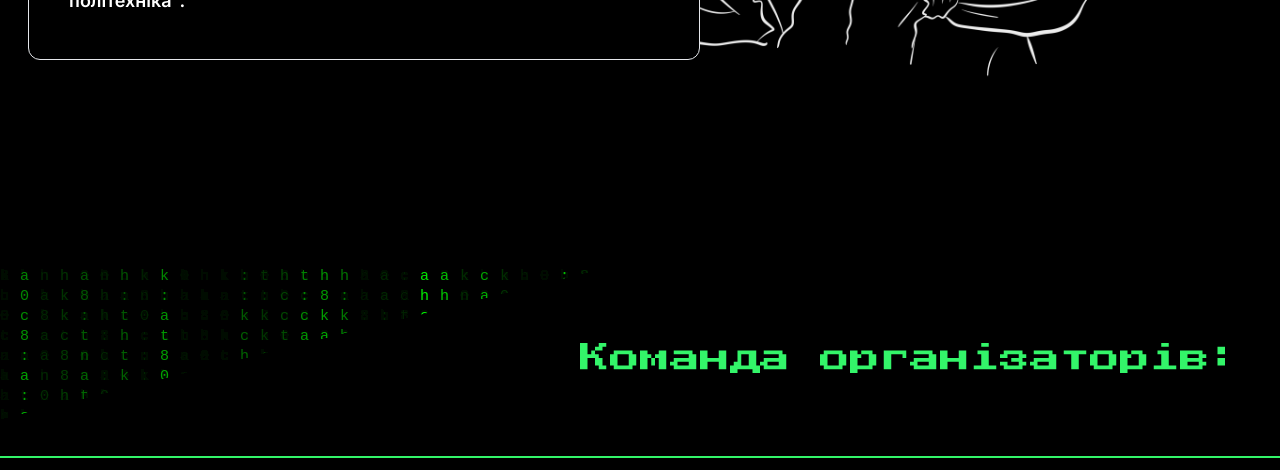
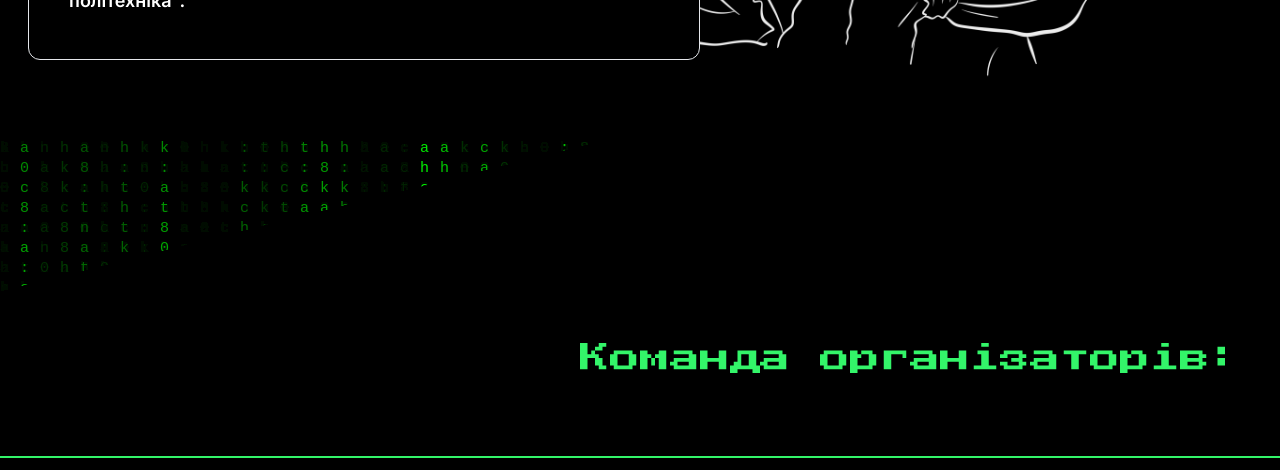
Before and after one commit to YuliaSinichak/hack8_web, a Next.js app: page / in a window 1280 px wide. Shown: the part 4260-4730 px from the top of the page. Built offline with nearby package versions, Linux system fonts and the light colour scheme.

Commit message:
Team block fix

```diff
--- a/src/components/Team.tsx
+++ b/src/components/Team.tsx
@@ -18,12 +18,12 @@ export default function Team() {
     const [curr, setCurr] = useState(1);
 
     return (
-        <div className="min-h-screen w-full py-20" id='team'>
-            <div className='absolute'>
+        <div className="min-h-screen relative w-full py-20" id='team'>
+            <div className='absolute -top-12 z-0'>
                 <CodeRun />
             </div>
             <h2 className={`${press_start.className} relative text-hack-green text-3xl z-10 text-center lg:text-end my-20 mr-10`}>Команда організаторів:</h2>
-            <div className='border-2 border-hack-green border-l-0 border-r-0 py-5'>
+            <div className='border-2 border-hack-green border-l-0 border-r-0 py-5 z-10'>
             <Swiper
                 className='w-full flex items-center relative z-10 h-64'
                 autoHeight={true}
@@ -67,7 +67,7 @@ export default function Team() {
                         spaceBetween: -5
                     },
                     1800: {
-                        slidesPerView: 5,
+                        slidesPerView: 6,
                         spaceBetween: -5
                     }
                 }}
```
